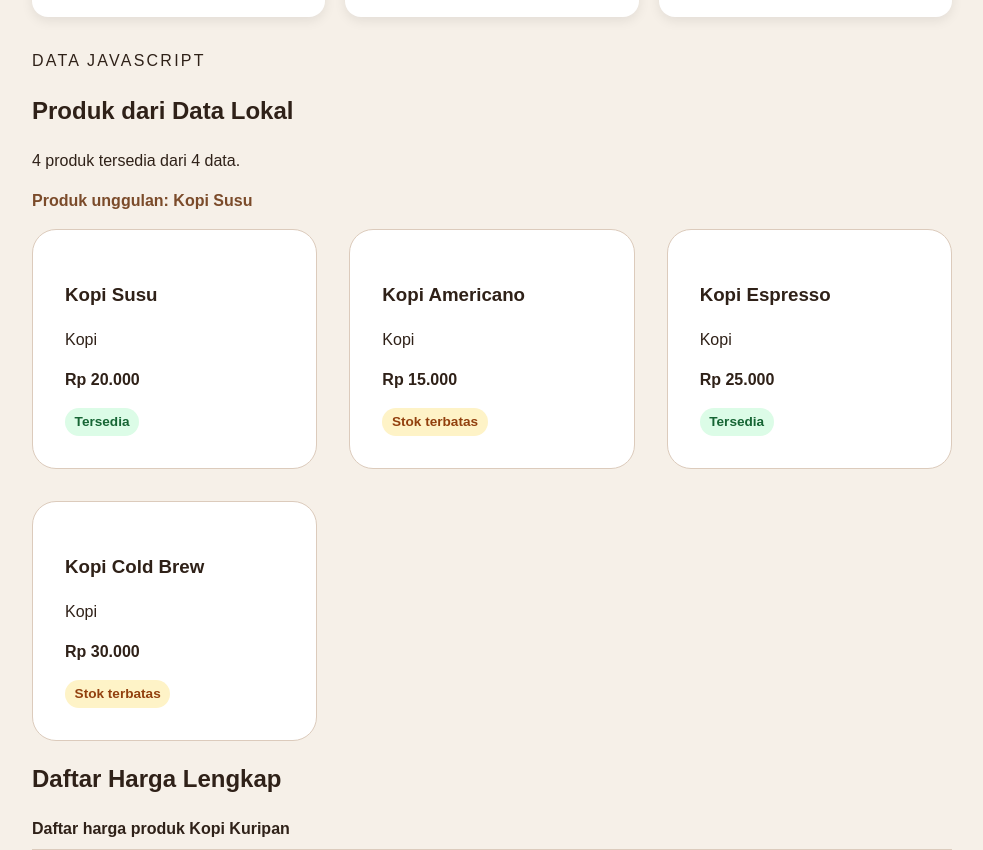
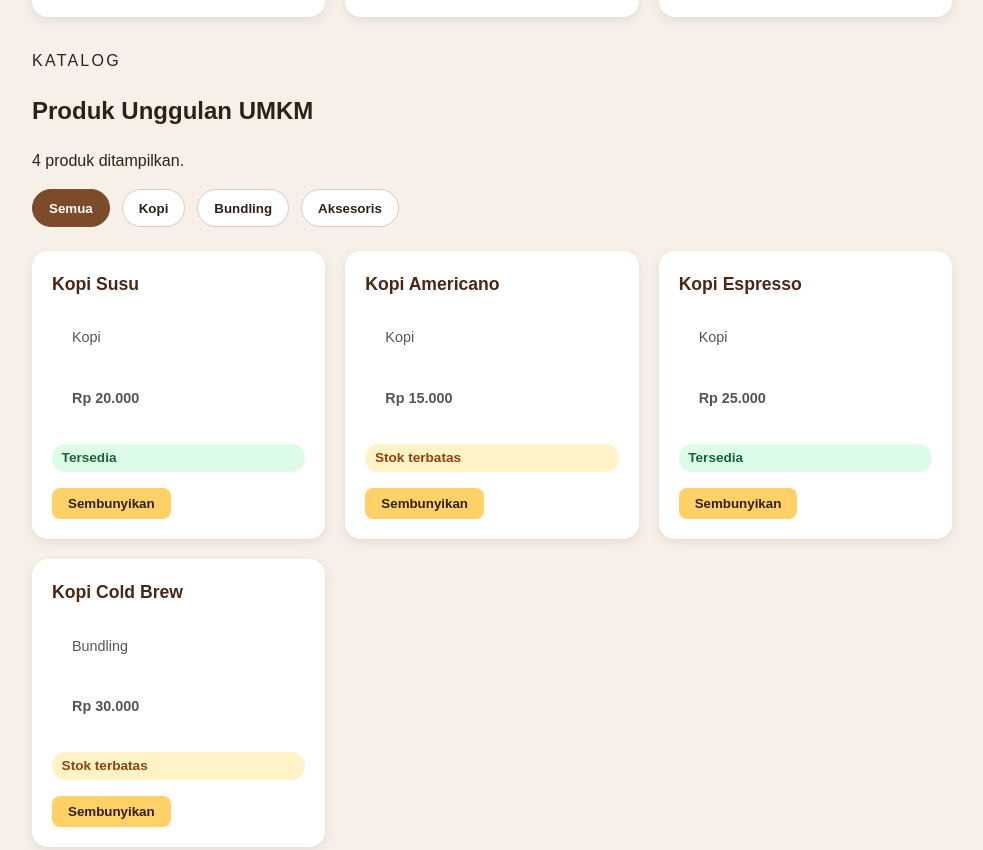
Before and after one commit to AkhmadNabil/website-umkm, a plain HTML site: page produk.html in a window 1280 px wide. Shown: the part 913-1763 px from the top of the page, without its empty margins (148-1131 px from the left). Drawn offline with Linux system fonts and the light colour scheme.

Commit message:
Feat (P11): add DOM product filter rendering

```diff
--- a/css/style.css
+++ b/css/style.css
@@ -508,3 +508,58 @@ th, td { padding: 10px; text-align: left; border: 1px solid var(--color-border);
   font-weight: 700;
   color: var(--color-primary, #6f4e37);
 }
+
+.filter-bar {
+  display: flex;
+  flex-wrap: wrap;
+  gap: 0.75rem;
+  margin-block: 1rem 1.5rem;
+}
+
+.filter-button {
+  border: 1px solid var(--color-border, #dccbbc);
+  border-radius: 999px;
+  background: #ffffff;
+  color: var(--color-text, #2f2118);
+  padding: 0.65rem 1rem;
+  font-weight: 700;
+  cursor: pointer;
+}
+
+.filter-button:hover,
+.filter-button:focus-visible {
+  border-color: var(--color-primary, #7b4b2a);
+  outline: 3px solid rgba(37, 99, 235, 0.2);
+  outline-offset: 2px;
+}
+
+.filter-button.is-active {
+  background: var(--color-primary, #7b4b2a);
+  border-color: var(--color-primary, #7b4b2a);
+  color: #ffffff;
+}
+
+.empty-state {
+  grid-column: 1 / -1;
+  border: 1px dashed #94a3b8;
+  border-radius: 1rem;
+  padding: 1.5rem;
+  background: #ffffff;
+  color: #64748b;
+  text-align: center;
+}
+
+.product-content button {
+  margin-top: 1rem;
+  padding: 0.5rem 1rem;
+  background-color: var(--color-accent, #ffd166);
+  border: none;
+  border-radius: var(--radius-sm, 8px);
+  font-weight: 700;
+  cursor: pointer;
+  align-self: flex-start;
+}
+
+.product-content button:hover {
+  background-color: #e5b85a;
+}
--- a/js/app.js
+++ b/js/app.js
@@ -2,7 +2,7 @@ const produkUmkm = [
   { nama: "Kopi Susu", kategori: "Kopi", harga: 20000, stok: 12, unggulan: true },
   { nama: "Kopi Americano", kategori: "Kopi", harga: 15000, stok: 4, unggulan: true },
   { nama: "Kopi Espresso", kategori: "Kopi", harga: 25000, stok: 8, unggulan: false },
-  { nama: "Kopi Cold Brew", kategori: "Kopi", harga: 30000, stok: 2, unggulan: false }
+  { nama: "Kopi Cold Brew", kategori: "Bundling", harga: 30000, stok: 2, unggulan: false }
 ];
 
 function formatRupiah(nilai) {
@@ -15,78 +15,109 @@ function formatRupiah(nilai) {
 
 function statusStok(stok) {
   if (stok <= 0) {
-    return { label: "Habis", className: "warning" };
+    return { label: "Habis", className: "empty" };
   }
-
   if (stok <= 5) {
     return { label: "Stok terbatas", className: "warning" };
   }
-
   return { label: "Tersedia", className: "" };
 }
 
-function buatKartuProduk(produk) {
+const produkGrid = document.querySelector("#produk-grid");
+const produkStatus = document.querySelector("#produk-status");
+const tombolFilter = document.querySelectorAll("[data-filter]");
+
+function buatelemenProduk(produk) {
+  const card = document.createElement("article");
+  card.classList.add("product-card");
+
+  const title = document.createElement("h3");
+  title.textContent = produk.nama;
+
+  const category = document.createElement("p");
+  category.classList.add("category-note");
+  category.textContent = produk.kategori;
+
+  const price = document.createElement("p");
+  price.classList.add("price");
+  price.textContent = formatRupiah(produk.harga);
+
+  const stockSpan = document.createElement("span");
   const status = statusStok(produk.stok);
+  stockSpan.classList.add("stock-badge");
+  if (status.className) {
+    stockSpan.classList.add(status.className);
+  }
+  stockSpan.textContent = status.label;
 
-  return `
-    <article class="js-product-card">
-      <h3>${produk.nama}</h3>
-      <p class="category-note">${produk.kategori}</p>
-      <p class="price">${formatRupiah(produk.harga)}</p>
-      <span class="stock-badge ${status.className}">${status.label}</span>
-    </article>
-  `;
+  const contentDiv = document.createElement("div");
+  contentDiv.classList.add("product-content");
+  contentDiv.append(title, category, price, stockSpan);
+
+  const removeButton = document.createElement("button");
+  removeButton.type = "button";
+  removeButton.textContent = "Sembunyikan";
+  removeButton.classList.add("ghost-button");
+
+  removeButton.addEventListener("click", () => {
+    card.remove();
+    produkStatus.textContent = "Satu kartu disembunyikan dari tampilan sementara.";
+  });
+
+  contentDiv.append(removeButton);
+
+  card.append(contentDiv);
+  return card;
 }
 
-function labelKategori(kategori) {
-  switch (kategori) {
-    case "Kopi":
-      return "Produk kopi pilihan";
-    case "Bundling":
-      return "Paket hemat";
-    default:
-      return "Produk UMKM";
-  }
+function buatEmptyState(kategori) {
+  const empty = document.createElement("p");
+  empty.classList.add("empty-state");
+  empty.textContent = `Belum ada produk pada kategori ${kategori}.`;
+  return empty;
 }
 
-
-function renderProduk() {
-  const grid = document.querySelector("#produk-dinamis");
-  const ringkasan = document.querySelector("#produk-ringkasan");
-  const unggulan = document.querySelector("#produk-unggulan");
-
-  if (!grid || !ringkasan || !unggulan) {
-    console.warn("Target render produk belum lengkap.");
+function renderProduk(kategoriAktif = "Semua") {
+  if (!produkGrid || !produkStatus) {
+    console.warn("Target render produk tidak ditemukan.");
     return;
   }
 
-  const produkTersedia = produkUmkm.filter((produk) => produk.stok > 0);
-  const produkUnggulan = produkUmkm.find((produk) => produk.unggulan === true);
-  const markupProduk = produkTersedia.map(buatKartuProduk).join("");
+  console.log(`Render kategori aktif: ${kategoriAktif}`);
 
+  const produkTampil = kategoriAktif === "Semua"
+    ? produkUmkm
+    : produkUmkm.filter((produk) => produk.kategori === kategoriAktif);
 
-  const jumlahBarisTabel = document.querySelectorAll("table tbody tr").length;
-  const captionTabelText = document.querySelector("table caption") ? document.querySelector("table caption").textContent : "";
+  produkGrid.replaceChildren();
 
-  console.log(`Jumlah produk pada tabel: ${jumlahBarisTabel}`);
-  console.log(`Caption tabel: ${captionTabelText}`);
+  if (produkTampil.length === 0) {
+    produkGrid.append(buatEmptyState(kategoriAktif));
+    produkStatus.textContent = "0 produk ditampilkan.";
+    return;
+  }
 
-  // Debugging terarah menggunakan forEach
-  produkUmkm.forEach((produk) => {
-    console.log("Debug produk:", produk.nama, "stok:", produk.stok);
+  produkTampil.forEach((produk) => {
+    produkGrid.append(buatelemenProduk(produk));
   });
 
-  // Menampilkan ke DOM
-  grid.innerHTML = markupProduk;
-  ringkasan.textContent = `${produkTersedia.length} produk tersedia dari ${produkUmkm.length} data.`;
-
-  console.log(`Jumlah produk tersedia: ${produkTersedia.length}`);
-
-  unggulan.textContent = produkUnggulan
-    ? `Produk unggulan: ${produkUnggulan.nama}`
-    : "Belum ada produk unggulan.";
-
-  console.table(produkUmkm);
+  produkStatus.textContent = `${produkTampil.length} produk ditampilkan.`;
 }
 
-document.addEventListener("DOMContentLoaded", renderProduk);
+if (tombolFilter.length > 0) {
+  tombolFilter.forEach((tombol) => {
+    tombol.addEventListener("click", (event) => {
+      const tombolAktif = event.currentTarget;
+      const kategori = tombolAktif.dataset.filter;
+
+      tombolFilter.forEach((item) => item.classList.remove("is-active"));
+      tombolAktif.classList.add("is-active");
+
+      renderProduk(kategori);
+    });
+  });
+}
+
+document.addEventListener("DOMContentLoaded", () => {
+  renderProduk("Semua");
+});
--- a/produk.html
+++ b/produk.html
@@ -98,14 +98,21 @@
       </div>
     </section>
 
-    <section class="section" aria-labelledby="produk-dinamis-title">
+    <section class="section" aria-labelledby="produk-title">
       <div class="section-header">
-        <p class="eyebrow">Data JavaScript</p>
-          <h2 id="produk-dinamis-title">Produk dari Data Lokal</h2>
-        <p id="produk-ringkasan">Data produk akan dimuat melalui JavaScript.</p>
-        <p id="produk-unggulan">Produk unggulan akan ditentukan melalui JavaScript.</p>
+        <p class="eyebrow">Katalog</p>
+        <h2 id="produk-title">Produk Unggulan UMKM</h2>
+        <p id="produk-status" class="produk-status">Produk belum dimuat.</p>
       </div>
-      <div id="produk-dinamis" class="js-product-grid"></div>
+
+      <div class="filter-bar" aria-label="Filter kategori produk">
+        <button type="button" class="filter-button is-active" data-filter="Semua">Semua</button>
+        <button type="button" class="filter-button" data-filter="Kopi">Kopi</button>
+        <button type="button" class="filter-button" data-filter="Bundling">Bundling</button>
+        <button type="button" class="filter-button" data-filter="Aksesoris">Aksesoris</button>
+      </div>
+
+      <div id="produk-grid" class="product-grid" aria-live="polite"></div>
     </section>
 
     <section aria-labelledby="harga-title">
```
